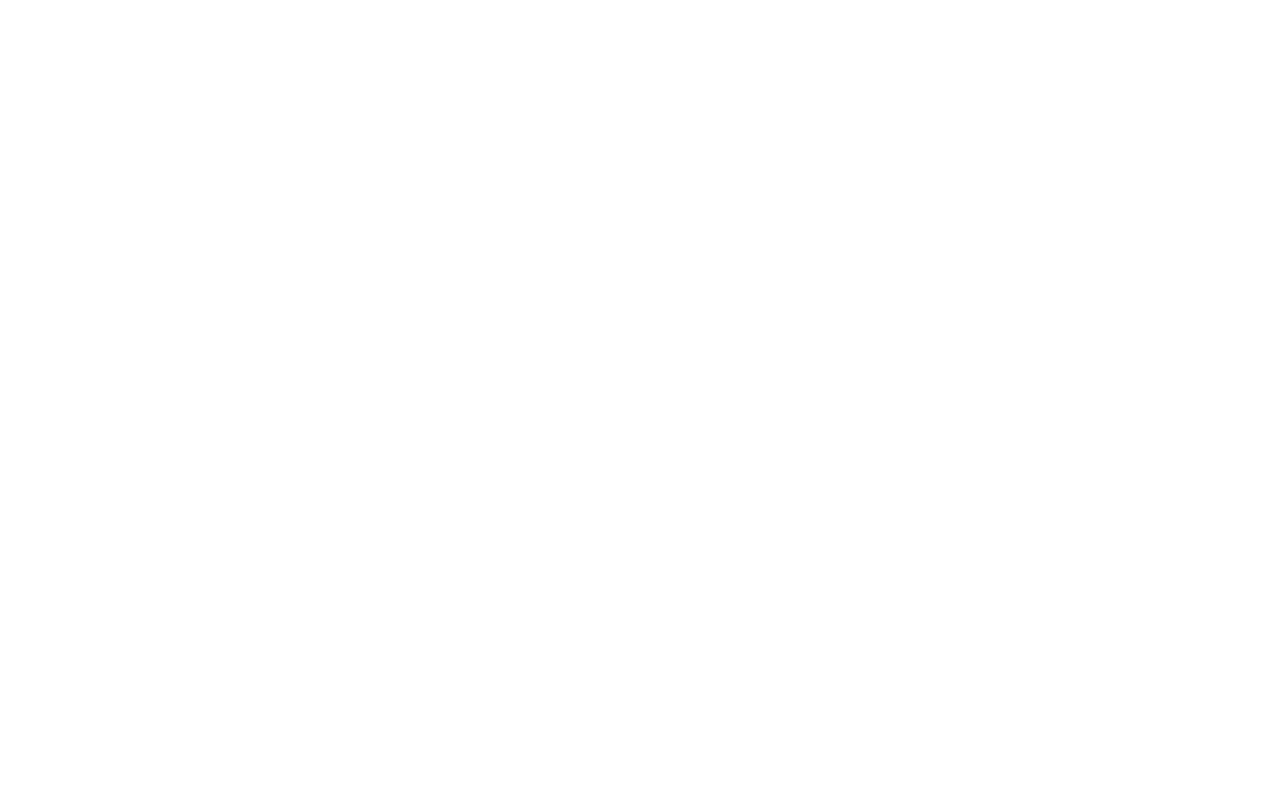
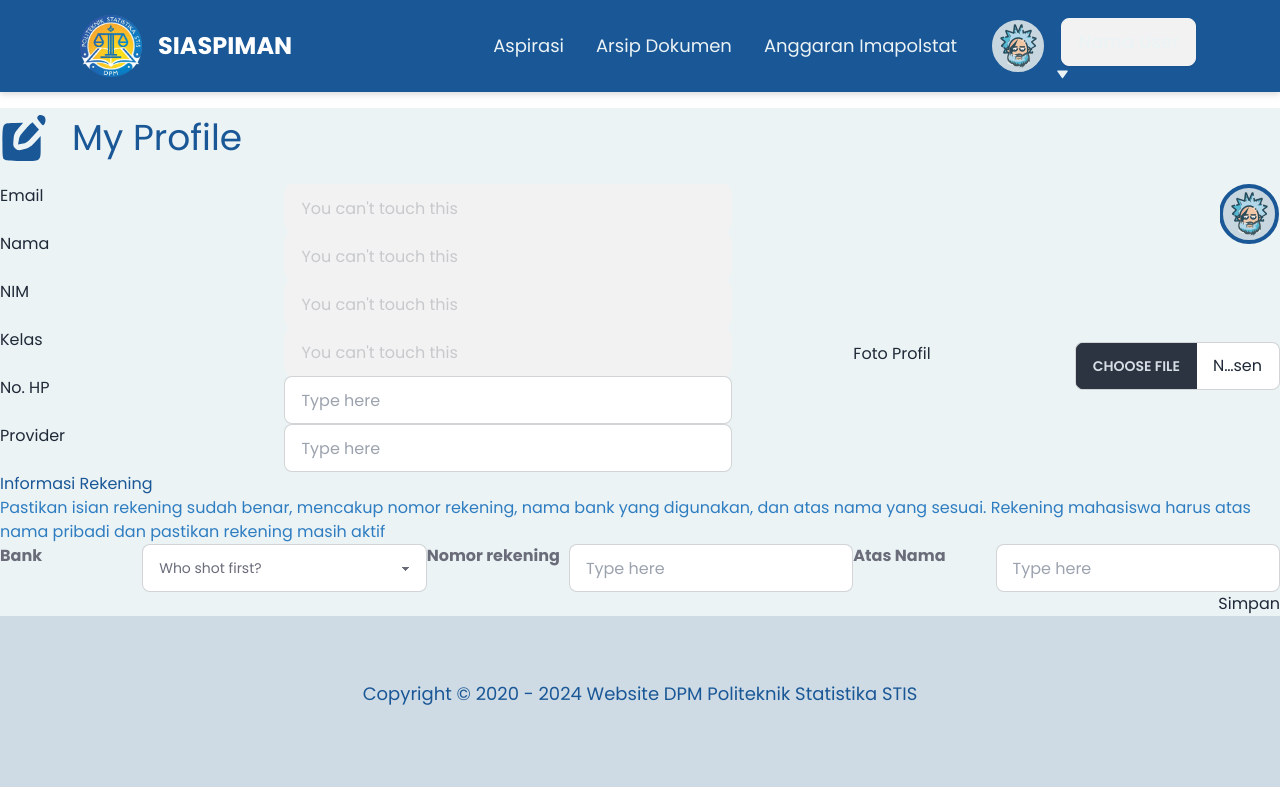
Before and after one commit to Hima-1/IMK-3SI1-KEL1-DPM-2024, a Vue app: page /dashboard/edit-profile in a window 1280 px wide. Before the commit this address had no page. Built offline with nearby package versions, Linux system fonts and the light colour scheme.

Commit message:
Ubah ukuran MyProfile dan Menambah EditProfile
Mengubah ukuran MyProfile ke 512px dan menambahkan halaman EditProfile

```diff
--- /dev/null
+++ b/src/components/Dashboard/InfoEdit.vue
@@ -0,0 +1,57 @@
+<template>
+  <div class="bg-[#ebf3f5] min-h-fit">
+    <!-- Judul halaman -->
+    <div class="flex items-center space-x-6 my-4">
+      <img src="../../assets/icon/edit.svg" alt="Edit Icon" class="w-12 h-12 text-[#1A5796]" />
+      <h1 class="text-[#1A5796] font-poppins text-4xl" style="line-height: 60px">My Profile</h1>
+    </div>
+
+    <!-- Informasi Teks User -->
+    <div class="grid grid-cols-3">
+      <div class="col-span-2">
+        <div class="grid grid-cols-3">
+          <p>Email</p>
+          <input type="text" placeholder="You can't touch this" class="col-span-2 input input-bordered w-full max-w-md" disabled />
+        </div>
+
+        <div class="grid grid-cols-3">
+          <p>Nama</p>
+          <input type="text" placeholder="You can't touch this" class="col-span-2 input input-bordered w-full max-w-md" disabled />
+        </div>
+
+        <div class="grid grid-cols-3">
+          <p>NIM</p>
+          <input type="text" placeholder="You can't touch this" class="col-span-2 input input-bordered w-full max-w-md" disabled />
+        </div>
+
+        <div class="grid grid-cols-3">
+          <p>Kelas</p>
+          <input type="text" placeholder="You can't touch this" class="col-span-2 input input-bordered w-full max-w-md" disabled />
+        </div>
+
+        <div class="grid grid-cols-3">
+          <p>No. HP</p>
+          <input type="text" placeholder="Type here" class="col-span-2 input input-bordered w-full max-w-md" />
+        </div>
+
+        <div class="grid grid-cols-3">
+          <p>Provider</p>
+          <input type="text" placeholder="Type here" class="col-span-2 input input-bordered w-full max-w-md" />
+        </div>
+      </div>
+
+      <!-- Foto User -->
+      <div class="grid grid-cols-2 gap-4">
+        <div class="col-span-2 justify-self-end">
+          <img src="../../assets/icon/account.svg" alt="User Photo" class="" />
+        </div>
+        <div>Foto Profil</div>
+        <div>
+          <input type="file" class="file-input file-input-bordered w-full max-w-xs" />
+        </div>
+      </div>
+    </div>
+  </div>
+</template>
+<script></script>
+<style scoped></style>
--- /dev/null
+++ b/src/components/Dashboard/InfoRekening.vue
@@ -0,0 +1,41 @@
+<template>
+  <div class="bg-[#ebf3f5] min-h-fit">
+    <!-- Judul dan Deskripsi -->
+    <div>
+      <h1 class="text-[#1A5796]">Informasi Rekening</h1>
+      <p class="text-[#2F7DC1]">Pastikan isian rekening sudah benar, mencakup nomor rekening, nama bank yang digunakan, dan atas nama yang sesuai. Rekening mahasiswa harus atas nama pribadi dan pastikan rekening masih aktif</p>
+    </div>
+
+    <div>
+      <div class="grid grid-cols-3 text-[#6A6C7A]">
+        <!-- Bank -->
+        <div class="grid grid-cols-3">
+          <p class="font-bold">Bank</p>
+          <select class="col-span-2 select select-bordered w-full max-w-xs">
+            <option disabled selected>Who shot first?</option>
+            <option>Han Solo</option>
+            <option>Greedo</option>
+          </select>
+        </div>
+
+        <!-- Nomor Rekening -->
+        <div class="grid grid-cols-3">
+          <p class="font-bold">Nomor rekening</p>
+          <input type="text" placeholder="Type here" class="col-span-2 input input-bordered w-full max-w-xs" />
+        </div>
+
+        <!-- Atas Nama -->
+        <div class="grid grid-cols-3">
+          <p class="font-bold">Atas Nama</p>
+          <input type="text" placeholder="Type here" class="col-span-2 input input-bordered w-full max-w-xs" />
+        </div>
+      </div>
+    </div>
+
+    <div class="flex justify-end">
+      <button>Simpan</button>
+    </div>
+  </div>
+</template>
+<script></script>
+<style scoped></style>
--- a/src/components/Dashboard/Profile.vue
+++ b/src/components/Dashboard/Profile.vue
@@ -1,6 +1,6 @@
 <template>
   <div class="bg-[#ebf3f5] min-h-fit flex justify-center">
-    <div class="w-[1660px] my-6 mx-20 flex flex-col">
+    <div class="w-[1660px] my-6 mx-20">
       <!-- Edit Icon and My Profile Text -->
       <div class="flex items-center space-x-6 my-4">
         <img src="../../assets/icon/edit.svg" alt="Edit Icon" class="w-12 h-12 text-[#1A5796]" />
@@ -8,7 +8,7 @@
       </div>
 
       <!-- My Profile -->
-      <div class="flex my-8 h-[513x]">
+      <div class="flex my-8 h-[512px]">
         <!-- Foto Profil, Nama, dan NIM -->
         <div class="flex-col justify-center content-center bg-[#FFFFFF] text-[#1A5796] p-16 w-1/3">
           <div class="flex-col w-full content-center">
@@ -21,7 +21,7 @@
         </div>
 
         <!-- Detail Profil -->
-        <div class="flex-col bg-[#FFFFFF] text-[#1A5796] text-[25px] ml-16 w-2/3 h-full">
+        <div class="flex-col bg-[#FFFFFF] text-[#1A5796] text-[25px] ml-16 w-2/3 h-[512px]">
           <!-- Tab Detail Profil dan Ubah Password -->
 
           <div class="font-semibold text-[#ebf3f5]">
@@ -29,43 +29,80 @@
             <button @click="activeTabTwo" class="w-1/2 p-4 border-b-2 active:border-b-[#1A5796] active:text-[#1A5796] focus:text-[#1A5796] focus:border-b-[#1A5796]">Ubah Password</button>
           </div>
 
+          <div class="grid grid-rows-1 h-[512px] w-[1087px]">
             <!-- Tab Detail Profil -->
-          <div v-if="tab === 1" class="m-8 h-5/6">
+            <div v-if="tab === 1" class="m-8 h-5/6" aria-selected="true" role="tab">
               <!-- Informasi User -->
-            <div class="flex flex-row h-4/5">
-              <table class="flex flex-col w-full border-separate border-spacing-y-10">
-                <tbody class="">
-                  <tr class="">
-                    <td class="pr-28 mb-20">Nama Lengkap</td>
-                    <td>Himacad Rijifen</td>
-                  </tr>
-                  <tr class="">
-                    <td class="">Kelas</td>
-                    <td>3SI1</td>
-                  </tr>
-                  <tr class="">
-                    <td class="">NIM</td>
-                    <td>222112999</td>
-                  </tr>
-                  <tr class="">
-                    <td class="">Email</td>
-                    <td>kelompok1@gmail.com</td>
-                  </tr>
-                  <tr class="">
-                    <td class="">No HP</td>
-                    <td>082143658709</td>
-                  </tr>
-                </tbody>
-              </table>
+              <div class="grid grid-rows-9">
+                <!-- Nama Lengkap -->
+                <div class="grid grid-cols-3">
+                  <p>Nama Lengkap</p>
+                  <p>Himacad Rijifen</p>
+                </div>
+
+                <!-- Kelas -->
+                <div class="grid grid-cols-3">
+                  <p>Kelas</p>
+                  <p>3SI1</p>
+                </div>
+
+                <!-- NIM -->
+                <div class="grid grid-cols-3">
+                  <p>NIM</p>
+                  <p>222112999</p>
+                </div>
+
+                <!-- Email -->
+                <div class="grid grid-cols-3">
+                  <p>Email</p>
+                  <p>kelompok1@gmail.com</p>
+                </div>
+
+                <!-- No HP -->
+                <div class="grid grid-cols-3">
+                  <p>No HP</p>
+                  <p>082143658709</p>
+                </div>
               </div>
 
               <!-- Button Edit Profile -->
               <div class="flex w-full justify-end p-5 h-1/5">
-              <button class="bg-[#1A5796] text-[#FFFFFF] w-1/3 rounded-md">Edit Profil</button>
+                <router-link to="/dashboard/edit-profile" class="nav-link bg-[#1A5796] text-center text-[#FFFFFF] w-1/3 rounded-md" :active-class="'active-link'">
+                  <button class="h-full w-full">Edit Profil</button>
+                </router-link>
               </div>
             </div>
 
             <!-- Tab Ubah Password -->
+            <div v-if="tab === 2" class="m-8 h-5/6" role="tab">
+              <div class="grid grid-rows-5">
+                <!-- Password Lama -->
+                <div class="grid grid-cols-3">
+                  <p>Password Lama</p>
+                  <input type="text" name="" class="col-span-2 bg-transparent border-[#D9D9D9] input input-bordered w-full" />
+                </div>
+
+                <!-- Password Baru -->
+                <div class="grid grid-cols-3">
+                  <p>Password Baru</p>
+                  <input type="text" class="col-span-2 bg-transparent border-[#D9D9D9] input input-bordered w-full" />
+                </div>
+
+                <!-- Konfirmasi Password Baru -->
+                <div class="grid grid-cols-3">
+                  <p>Konfirmasi Password Baru</p>
+                  <input type="text" name="" class="col-span-2 bg-transparent border-[#D9D9D9] input input-bordered w-full" />
+                </div>
+              </div>
+
+              <!-- Button Ubah Password -->
+              <div class="flex w-full justify-end h-1/5">
+                <router-link to="" class="nav-link bg-[#1A5796] text-center text-[#FFFFFF] w-1/3 rounded-md" :active-class="'active-link'">
+                  <button class="h-full w-full">Ubah Password</button>
+                </router-link>
+              </div>
+            </div>
+          </div>
         </div>
       </div>
     </div>
--- a/src/router/index.js
+++ b/src/router/index.js
@@ -10,6 +10,7 @@
 import ArsipDokumen from '../views/ArsipDokumen.vue';
 import AnggaranImpolstat from '../views/AnggaranImpolstat.vue';
 import MyProfile from '../views/MyProfile.vue';
+import EditProfile from '../views/EditProfile.vue';
 
 const routes = [
     {
@@ -30,7 +31,8 @@
             { path: '', name: 'Aspirasi', component: Aspirasi },
             { path: 'arsip-dokumen', name: 'ArsipDokumen', component: ArsipDokumen },
             { path: 'anggaran-impolstat', name: 'AnggaranImpolstat', component: AnggaranImpolstat },
-            { path: 'my-profile', name: 'MyProfile', component: MyProfile},
+            { path: 'my-profile', name: 'MyProfile', component: MyProfile },
+            { path: 'edit-profile', name: 'EditProfile', component: EditProfile },
         ],
     },
 ];
--- /dev/null
+++ b/src/views/EditProfile.vue
@@ -0,0 +1,33 @@
+<template>
+  <div>
+    <div>
+      <section id="info-edit">
+        <InfoEdit />
+      </section>
+      <section id="info-rekening">
+        <InfoRekening />
+      </section>
+    </div>
+  </div>
+</template>
+
+<script>
+import InfoEdit from "../components/Dashboard/InfoEdit.vue"
+import InfoRekening from "../components/Dashboard/InfoRekening.vue"
+
+export default {
+  name: "EditProfile",
+  components: {
+    InfoEdit,
+    InfoRekening
+  },
+};
+</script>
+
+<style scoped>
+@import url("https://fonts.googleapis.com/css2?family=Poppins:wght@400&display=swap");
+
+.font-poppins {
+  font-family: "Poppins", sans-serif;
+}
+</style>
--- a/src/views/MyProfile.vue
+++ b/src/views/MyProfile.vue
@@ -16,6 +16,7 @@
   },
   data() {
     return {
+      tab: 1,
       detail: [
         {
           namaLengkap: "Himacad Rijifen",
@@ -54,10 +55,3 @@
   font-family: "Poppins", sans-serif;
 }
 </style>
-<!-- </template>
-
-<script>
-</script>
-
-<style scoped>
-</style> -->
```
Lines whose indentation alone changed are shown as unchanged.
